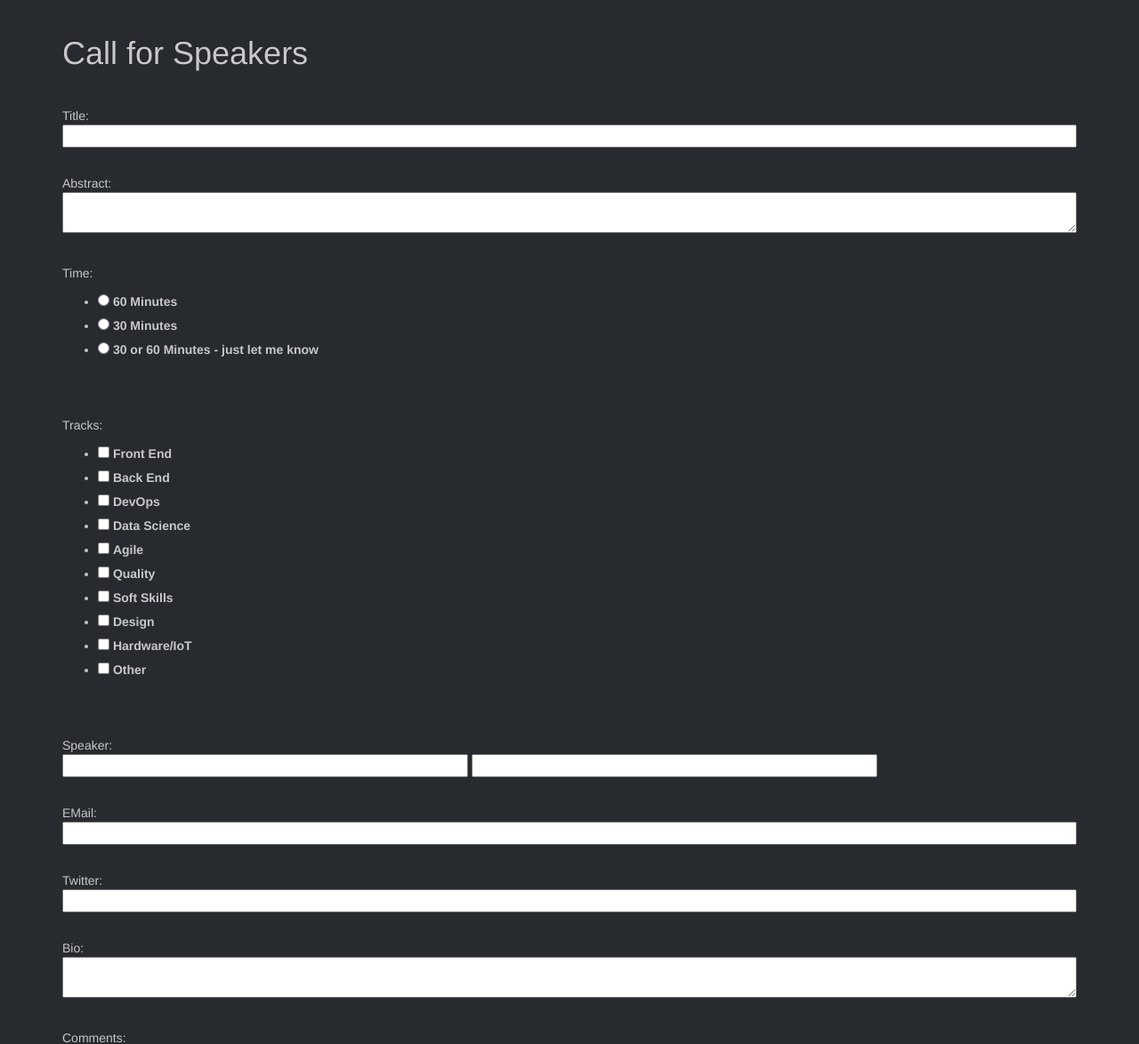
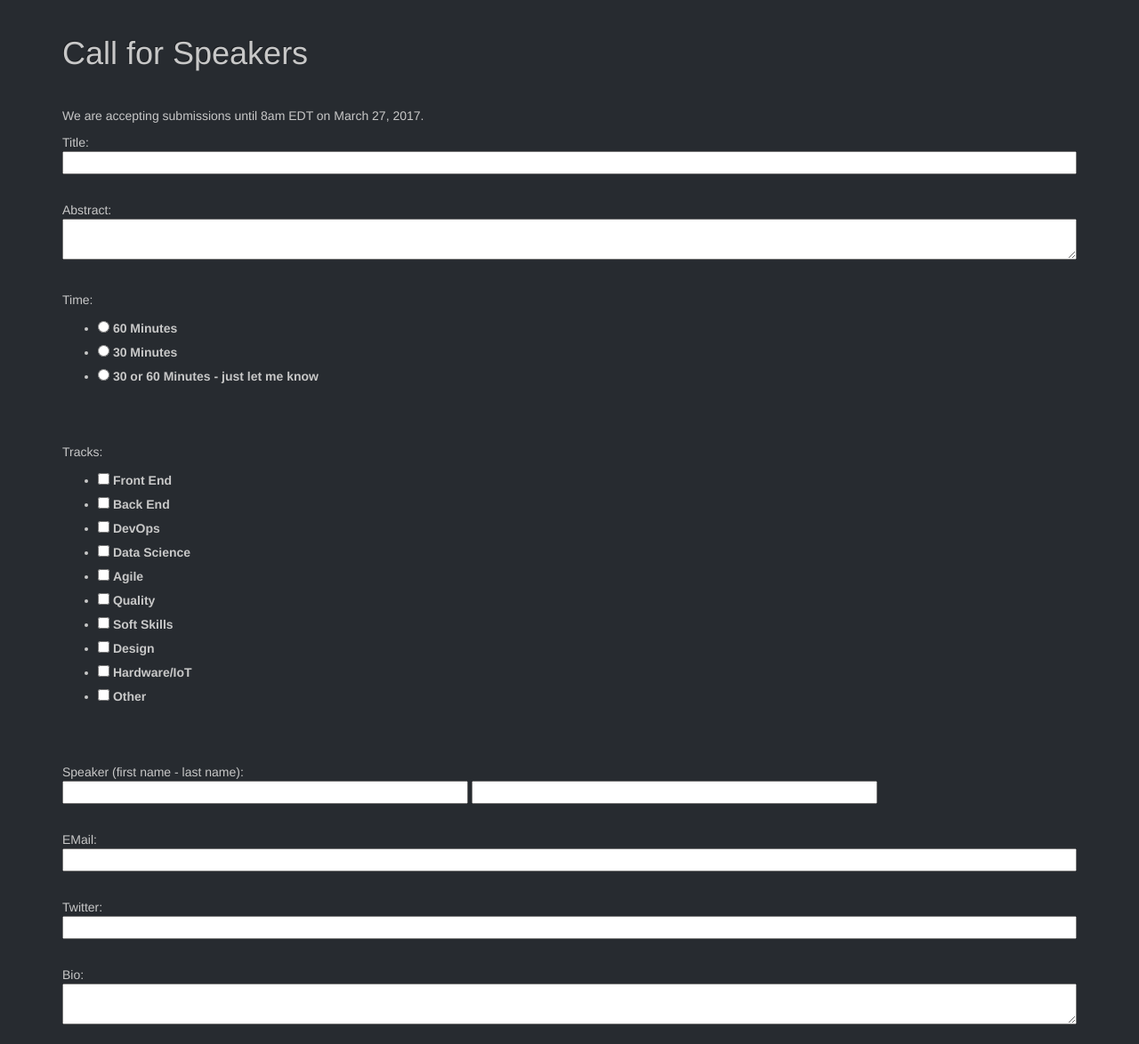
Before and after one commit to PghTechFest/pypghtechfest, a Flask app: page /callforspeakers in a window 1280 px wide. Shown: the part 52-1226 px from the top of the page at 89% size. Run offline with Flask 2, Linux system fonts and the light colour scheme; parts of the project's set-up code (start-up, migrations or seed data) failed here and were passed over; some libraries are stand-ins or nearby versions.

Commit message:
Let everyone know the deadline

```diff
--- a/app/templates/talksubmit.html
+++ b/app/templates/talksubmit.html
@@ -10,6 +10,9 @@
           <h1 class="title" style="text-align: left;">Call for Speakers</h1>
         </div>
         <div class="welcome-text" style="text-align: left; margin: 40px 0 0 0">
+            <p>
+            We are accepting submissions until 8am EDT on March 27, 2017.
+            </p>
             <form action="" method="post" name="speakerform">
               {{ form.hidden_tag() }}
               <p>
@@ -41,7 +44,7 @@
                   {% endfor %}<br>
               </p>
               <p>
-                  Speaker:<br>
+                  Speaker (first name - last name):<br>
                   {{ form.firstName(size=30, style="width:40%") }}
                   {{ form.lastName(size=30, style="width:40%") }}<br>
                   {% for error in form.firstName.errors %}
```
